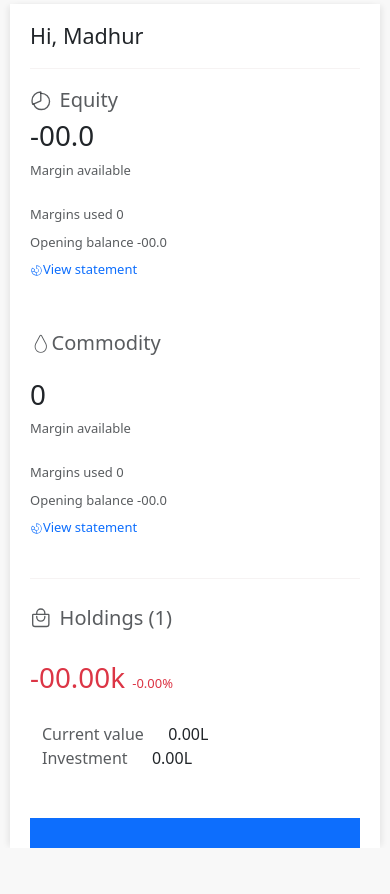
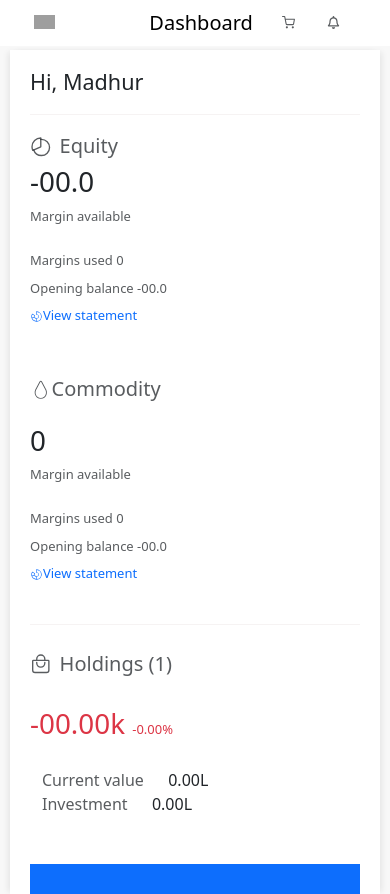
Before and after one commit to madhursharma026/zerodha-clone, a Next.js app: page / in a window 390 px wide. Before the commit the page ends 848 px from the top, so only its background shows below. Built offline with nearby package versions, Linux system fonts and the light colour scheme; grey boxes are pictures that could not be loaded.

Commit message:
Initial Commit

```diff
--- a/src/components/Header/header.js
+++ b/src/components/Header/header.js
@@ -8,6 +8,7 @@ const Header = () => {
   const { theme, toggleTheme } = useTheme()
 
   return (
+    <>
       <div className={styles.headerBoxShadow}>
         <div className="containerWidthGlobalCSS px-sm-2 px-4 align-items-center justify-content-between">
           <Row>
@@ -89,6 +90,39 @@ const Header = () => {
           </Row>
         </div>
       </div>
+      <div
+        className={`${styles.headerBoxShadowAfter1125px} containerWidthGlobalCSS px-sm-2 px-4 align-items-center justify-content-between py-2`}
+      >
+        <div className="row">
+          <div className="col-4">
+            <img
+              src="https://kite.zerodha.com/static/images/kite-logo.svg"
+              alt="#ImgNotFound"
+              width={'21px'}
+              height={'14px'}
+            />
+          </div>
+          <div className="col-4 text-center">
+            <span className="text-center">
+              <span className="fs-5">Dashboard</span>
+            </span>
+          </div>
+          <div className="col-4 text-end">
+            <span className={`mediumFontSize px-3 ${styles.navMenuHoverStyle}`}>
+              <FiShoppingCart />
+            </span>
+            <span className={`mediumFontSize px-3 ${styles.navMenuHoverStyle}`}>
+              <FaRegBell />
+            </span>
+            <span
+              className={`mediumFontSize d-sm-inline d-none px-3 ${styles.navMenuHoverStyle}`}
+            >
+              XXX123
+            </span>
+          </div>
+        </div>
+      </div>
+    </>
   )
 }
 
--- a/src/components/Header/header.module.css
+++ b/src/components/Header/header.module.css
@@ -62,8 +62,16 @@
     }
 }
 
+.headerBoxShadowAfter1125px {
+    display: none;
+}
+
 @media (max-width: 1125px) {
     .headerBoxShadow {
         display: none;
     }
+
+    .headerBoxShadowAfter1125px {
+        display: block;
+    }
 }
```
Lines whose indentation alone changed are shown as unchanged.
